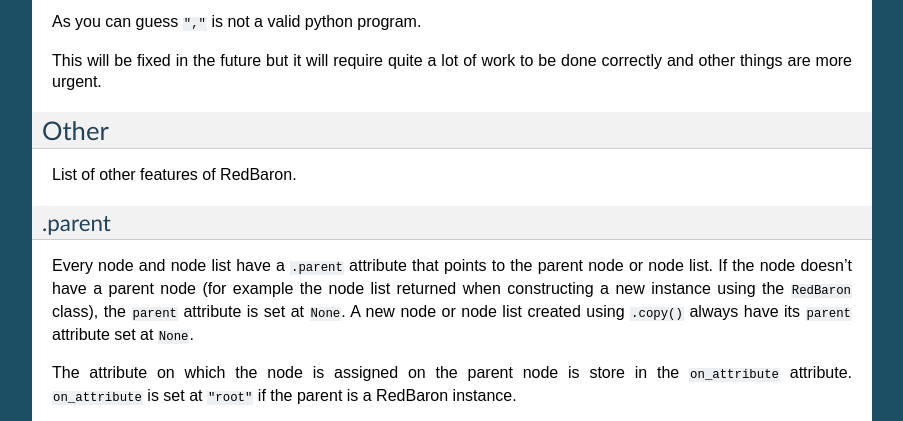
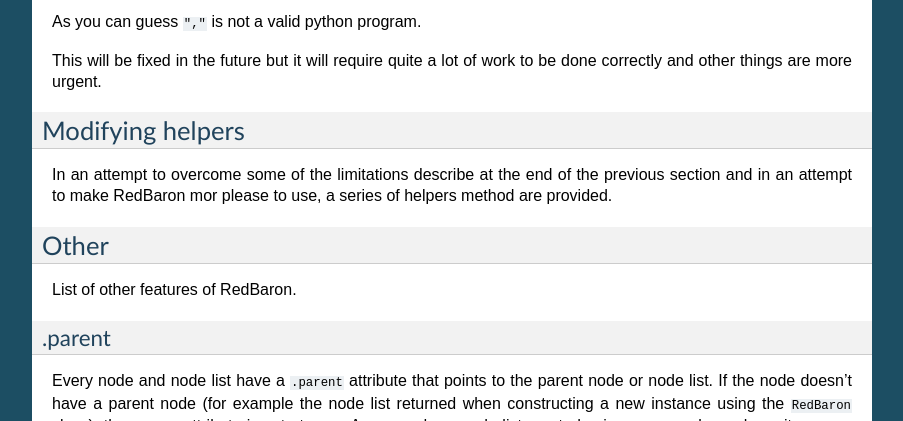
Before and after one commit to PyCQA/redbaron, a Sphinx documentation site: the page built from docs/tutorial.rst, in a window 1280 px wide and 900 px high, scrolled down 7348 px, cut to the strip 145-566 px from the top of the window. Shown: the whole strip, without its empty margins (198-1101 px from the left). Built offline with Sphinx 7.4.7, drawn with Linux system fonts in a browser that asks for light colours.

Commit message:
[doc] start new section on modifying helpers

```diff
--- a/docs/tutorial.rst
+++ b/docs/tutorial.rst
@@ -470,6 +470,13 @@ As you can guess :file:`","` is not a valid python program.
 This will be fixed in the future but it will require quite a lot of work to be
 done correctly and other things are more urgent.
 
+Modifying helpers
+=================
+
+In an attempt to overcome some of the limitations describe at the end of the
+previous section and in an attempt to make RedBaron mor please to use, a series
+of helpers method are provided.
+
 Other
 =====
 
```
